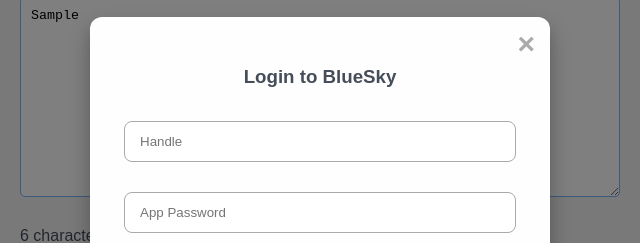
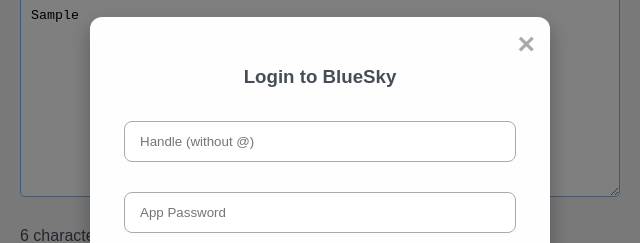
Before and after one commit to lemonmeant/splitter, a plain HTML site: page index.html in a window 1280 px wide. Both pictures are taken after typing "Sample" into the empty fields and a click on the button "Post". Shown: the part 111-354 px from the top of the page, 320-960 px from the left. Drawn offline with Linux system fonts and the light colour scheme.

Commit message:
Update index.html

```diff
--- a/index.html
+++ b/index.html
@@ -664,7 +664,7 @@ input[type="text"]:focus, input[type="password"]:focus {
     <div class="modal-content">
         <span class="close-button" onclick="closeLoginPopup()">&times;</span>
         <h3>Login to BlueSky</h3>
-        <input type="text" id="handle" placeholder="Handle">
+        <input type="text" id="handle" placeholder="Handle (without @)">
         <input type="password" id="appPassword" placeholder="App Password">
         <button type="button" class="login-button" onclick="loginAndStartThreadPosting()">Login</button>
     </div>
```
